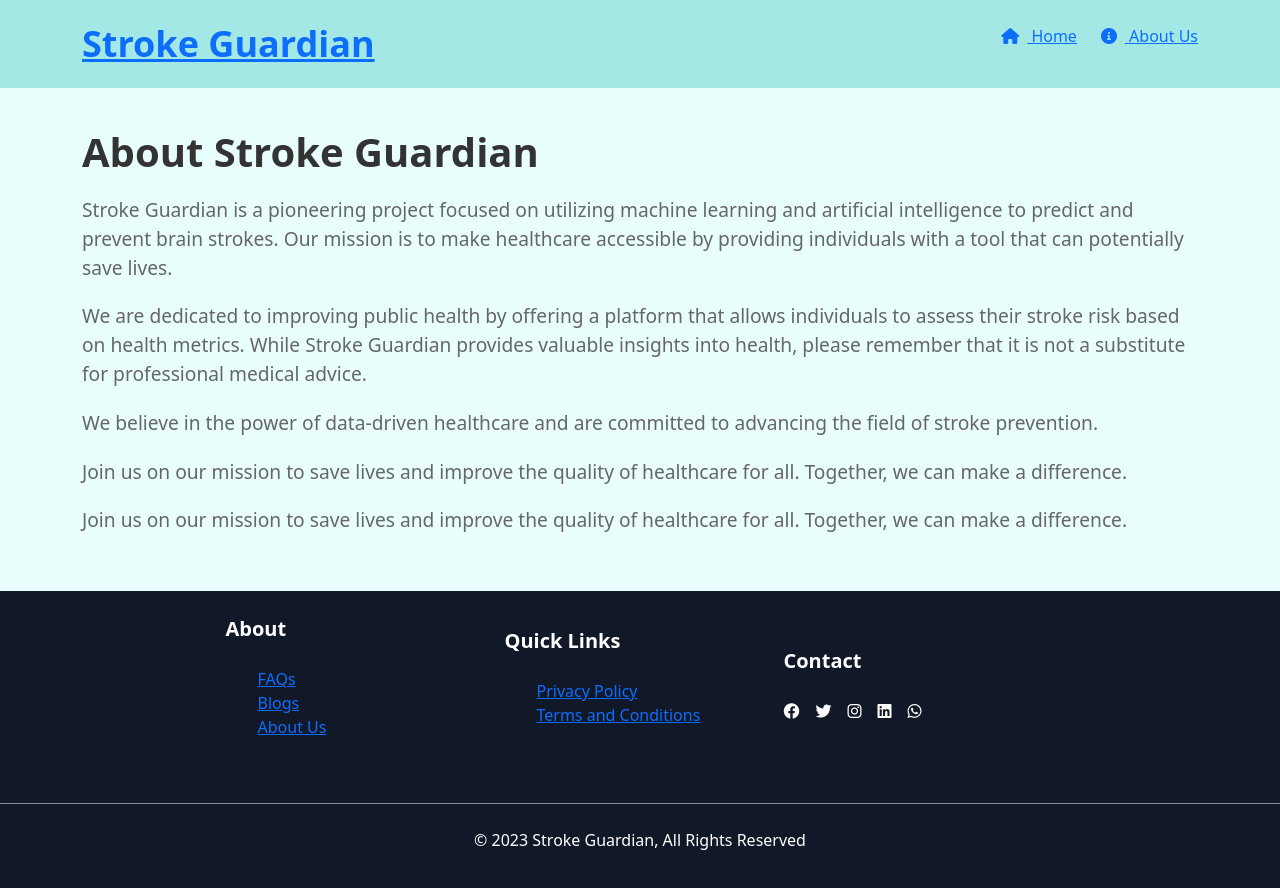
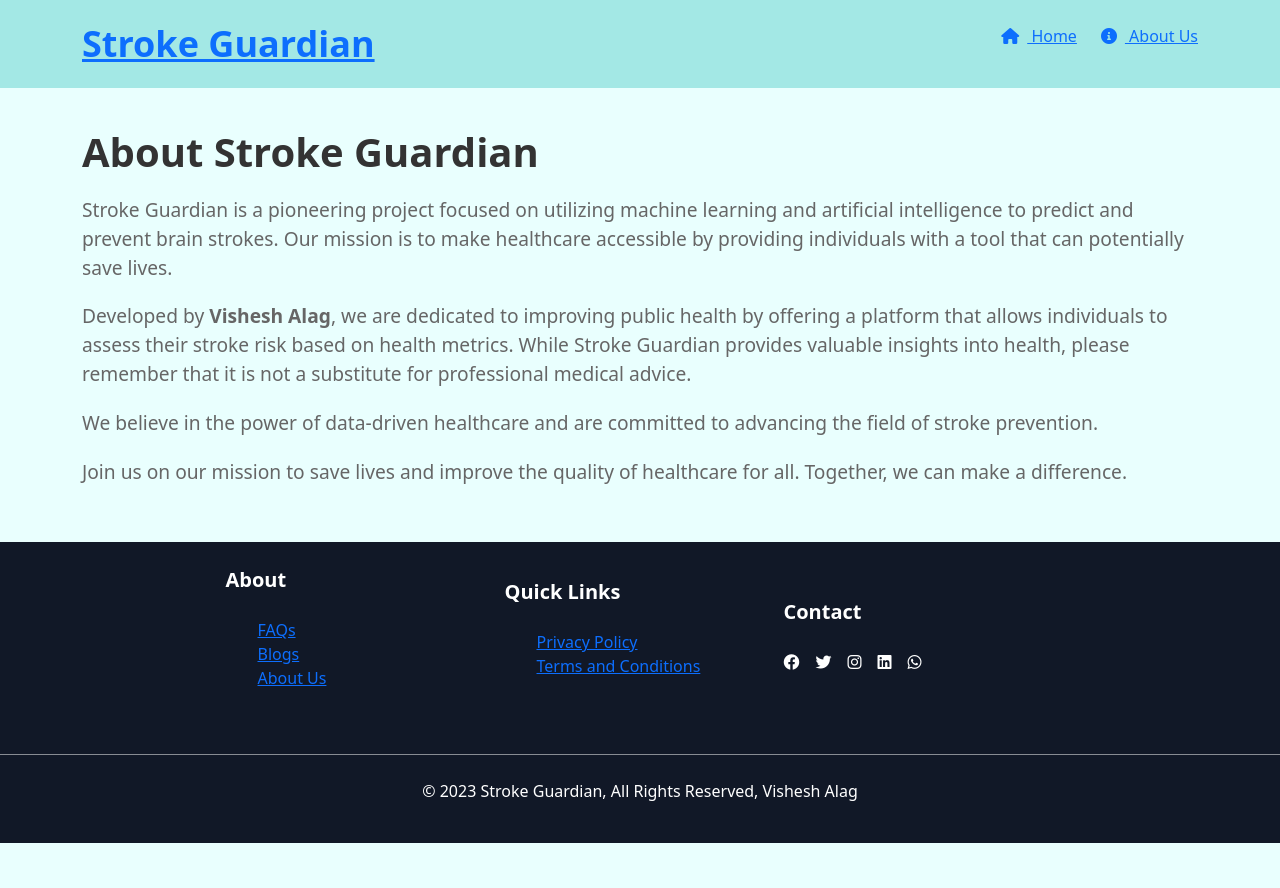
Before and after one commit to Vishesh-Alag/Stroke-Guardian, a plain HTML site: page frontend/aboutus.html in a window 1280 px wide. After the commit the page ends 843 px from the top, so only its background shows below. Drawn offline with nearby package versions, Linux system fonts and the light colour scheme.

Commit message:
frontend corrected

```diff
--- a/frontend/aboutus.html
+++ b/frontend/aboutus.html
@@ -282,7 +282,7 @@
     providing individuals with a tool that can potentially save lives.
 </p>
 <p class="about-description">
-                    We are dedicated to improving public health by offering a platform that allows individuals to assess
+    Developed by <strong>Vishesh Alag</strong>, we are dedicated to improving public health by offering a platform that allows individuals to assess
     their stroke risk based on health metrics. While Stroke Guardian provides valuable insights into
     health, please remember that it is not a substitute for professional medical advice.
 </p>
@@ -294,10 +294,8 @@
     Join us on our mission to save lives and improve the quality of healthcare for all. Together, we can
     make a difference.
 </p>
-                <p class="about-description">
-                    Join us on our mission to save lives and improve the quality of healthcare for all. Together, we can
-                    make a difference.
-                </p>
+
+
             </div>
         </div>
     </div>
@@ -351,7 +349,7 @@
         <div class="w-full mt-4"
             style="height: 1px; background-color: rgba(255, 255, 255, 0.5);"></div>
         <div class="text-center mt-4">
-            <p>&copy; 2023 Stroke Guardian, All Rights Reserved</p>
+            <p>&copy; 2023 Stroke Guardian, All Rights Reserved, Vishesh Alag</p>
         </div>
     </footer>
 
```
Also changed, not shown: frontend/faqs.html (+1 -1 lines), frontend/form.html (+1 -1 lines), frontend/index.html (+1 -1 lines), frontend/privacypolicy.html (+1 -1 lines), frontend/result.html (+1 -1 lines), frontend/termsconditions.html (+1 -1 lines). Lines whose indentation alone changed are shown as unchanged.
